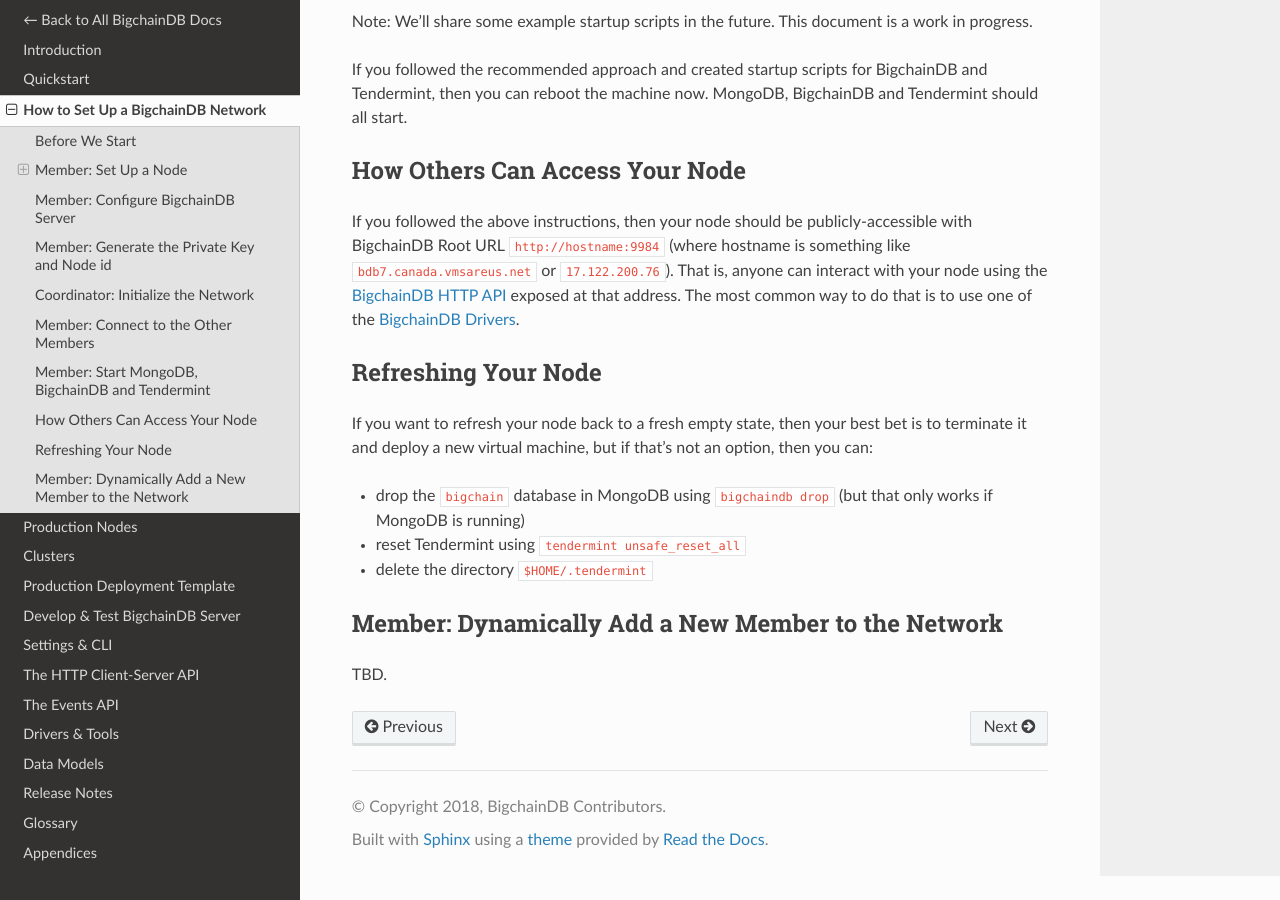
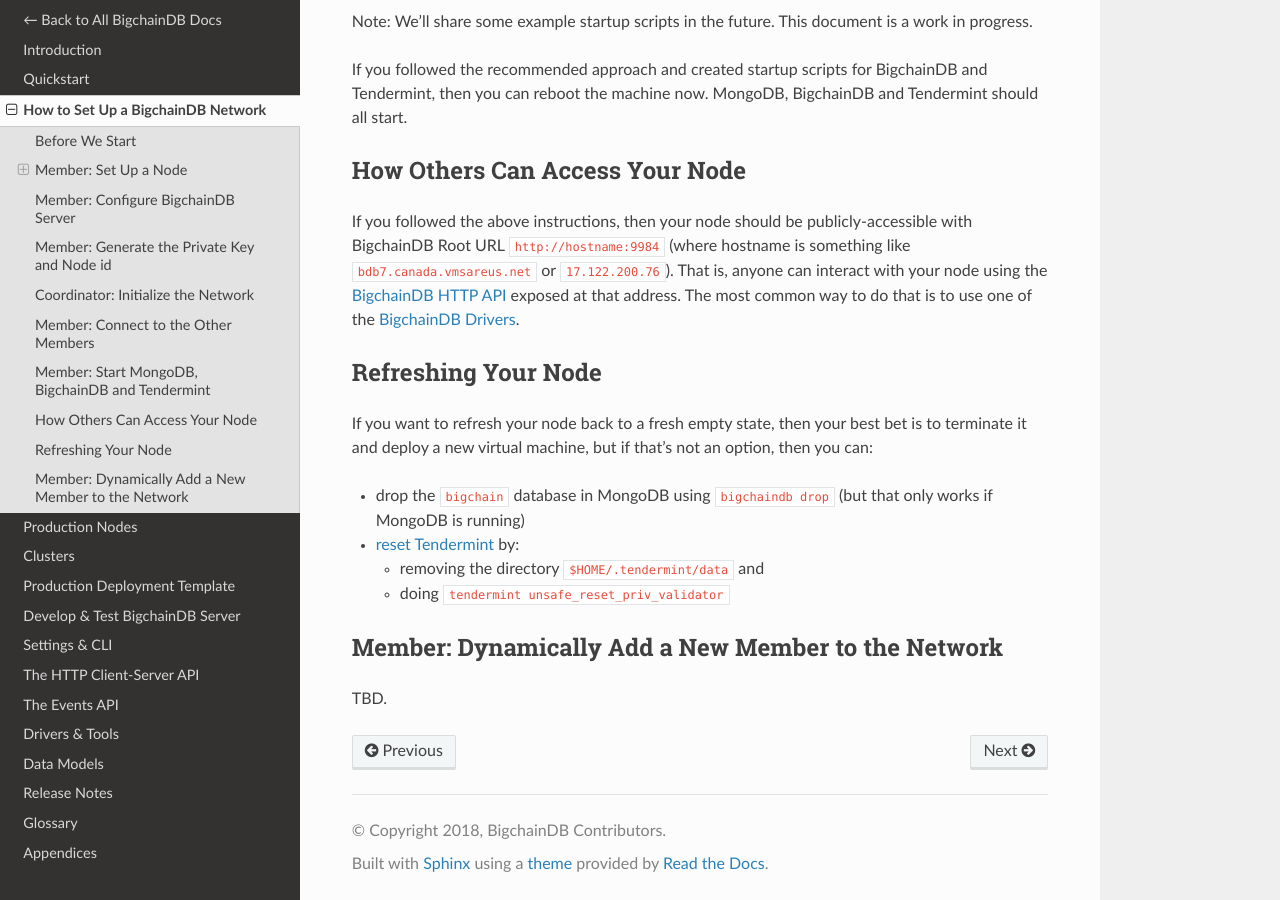
Before and after one commit to bigchaindb/bigchaindb, a Sphinx documentation site: the page built from docs/server/source/simple-network-setup.md, in a window 1280 px wide and 900 px high, scrolled down 6405 px. Built offline with Sphinx 7.4.7 and the Read the Docs theme 2.0.0, drawn with Linux system fonts in a browser that asks for light colours.

Commit message:
Problem: Docs re/ resetting Tendermint are wrong
Solution: Update them and also link to the relevant Tendermint docs

```diff
--- a/docs/server/source/simple-network-setup.md
+++ b/docs/server/source/simple-network-setup.md
@@ -249,8 +249,9 @@
 If you want to refresh your node back to a fresh empty state, then your best bet is to terminate it and deploy a new virtual machine, but if that's not an option, then you can:
 
 - drop the `bigchain` database in MongoDB using `bigchaindb drop` (but that only works if MongoDB is running)
-- reset Tendermint using `tendermint unsafe_reset_all`
-- delete the directory `$HOME/.tendermint`
+- [reset Tendermint](https://tendermint.readthedocs.io/projects/tools/en/master/using-tendermint.html#reset) by:
+  - removing the directory `$HOME/.tendermint/data` and
+  - doing `tendermint unsafe_reset_priv_validator`
 
 ## Member: Dynamically Add a New Member to the Network
 
```
